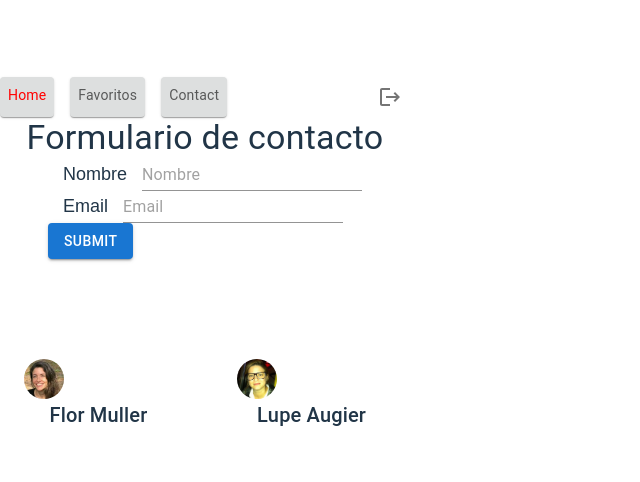
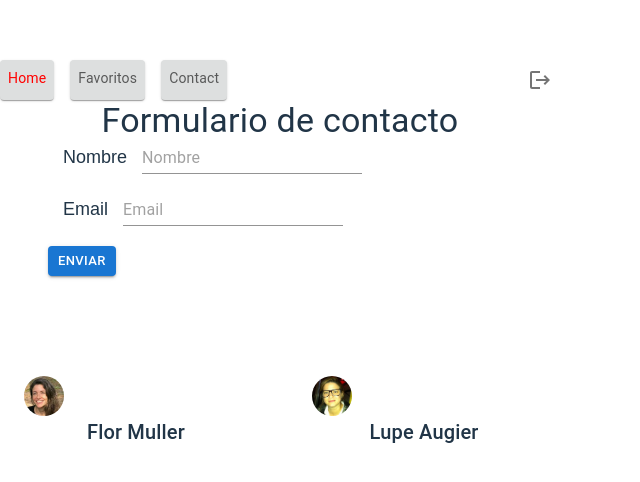
Before and after one commit to lupeaugier/proyectoReact, a React (Vite) app: page /contactForm in a window 1280 px wide. Shown: the part 146-628 px from the top of the page, without its empty margins (0-640 px from the left). Built offline with nearby package versions, Linux system fonts and the light colour scheme; sample sign-in values are in the browser's storage.

Commit message:
mensaje gracias de contacto

```diff
--- a/src/components/dentistas/CardDentist.jsx
+++ b/src/components/dentistas/CardDentist.jsx
@@ -19,7 +19,7 @@ export const CardDentist= () => {
                 values?.map((item) => (
                     <Card sx={{ minWidth: 275 }}>
                         <CardContent
-                            key={item?.id}
+                            key={item.id}
                         >
                         <CardMedia
                         component="img"
--- a/src/components/form/Form.jsx
+++ b/src/components/form/Form.jsx
@@ -1,41 +1,39 @@
-import React from "react";
+import React, { useState } from "react";
 import { useFormik } from 'formik'
 import * as Yup from 'yup'
-import { Container, Button, Typography, Input } from '@mui/material/'
+import { Container, Button, Typography, Input, Box } from '@mui/material/'
 
 
 
 const inputs = [
-    { id: 1, label: "Nombre", placeholder: "Nombre", name: "name" },
-    { id: 2, label: "Email", placeholder: "Email", name: "email" }
+    { id: 1, type: "text", label: "Nombre", placeholder: "Nombre", name: "name" },
+    { id: 2, type: "text", label: "Email", placeholder: "Email", name: "email" }
 ]
 
 
-const Form = ({ handleFetchValues }) => {
+const Form = () => {
     const getInitialValues = () => ({
         name: "",
         email: ""
     })
 
-
+const [ view, setView ] = useState("form")
 
 
 const getValidationSchema = () => (
     Yup.lazy(() =>
     Yup.object().shape({
         name: Yup.string()
-      .min(3, 'Tu nombre tiene que tener 3 caracteres como minimo porque la vida es asi.')
-      .required("Campo Obligatorio")
-      .trim("No debe tener espacios en blanco.").strict(),
-      email: Yup.string.email()
-      .max(100, 'Debe ingresar tu correo electronico')
+        .min(5, 'Tu nombre tiene que tener 5 caracteres como minimo.')
+        .required("Campo Obligatorio"),
+        email: Yup.string()
+        .email("Debes ingresar un email valido.")
         .required('Campo Obligatorio')
     })))
 
 
 const onSubmit = (values) => {
-  console.log(values);
-  handleFetchValues(values);
+    setView("message");
 
 }
 
@@ -48,11 +46,21 @@ const onSubmit = (values) => {
     })
 
     return (
+        <Container>
+        {
+            view === "form" ? (
+
                 <div>
                 <Typography align="center" variant="h4">Formulario de contacto</Typography>
-    <Container from="contact">
+                <Box
+                        component="form"
+                        sx={{ display: "flex", flexDirection: "column", gap: "20px", width: "40vw", }}
+                        onSubmit={handleSubmit}
+                    >
 
-      <form id="form" onSubmit={handleSubmit}>
+                    {/* <Container from="contact">
+
+                    <form id="form" onSubmit={handleSubmit}> */}
                     {/* <div style={{ width: "100%", textAlign: "center" }}> */}
                 {/* </div> */}
 
@@ -63,13 +71,14 @@ const onSubmit = (values) => {
                                 <Input
                                     name = {input.name}
                                     placeholder = {input.placeholder}
+                                    type = {input.type}
                                     value = {values[input.name]}
                                     onChange = {(e) => setFieldValue(input.name, e.target.value)}
                             />
 
                             {
                                 errors[input.name] && (
-                          <p style={{color: "#FF5733", fontSize: "12px", padding: 0, margin: 0}}>
+                                        <p style={{color: "white", fontSize: "12px", padding: 0, margin: 0}}>
                                             {errors[input.name]}
                                         </p>
                                 )
@@ -80,17 +89,29 @@ const onSubmit = (values) => {
             )
         )}
 
-      </form>
+            {/* </form> */}
 
             <Container content="row">
               {/* <Button btn="cancel">Cancel</Button> */}
-          <Button variant="contained">Submit</Button>
+                <Button type='submit' size="small" variant="contained">Enviar</Button>
               {/* <Button form="form" btn="submit">Submit</Button> */}
             </Container>
-      </Container>
+            </Box>
+            {/* </Container> */}
             </div>
 
+
+            ) : (
+                <Typography>
+                    Gracias {values.name}, te contactaremos cuando antes vía mail
+                </Typography>
+
+
             )}
+        </Container>
+
+
+            )};
 
 
 export default Form
```
Lines whose indentation alone changed are shown as unchanged.
